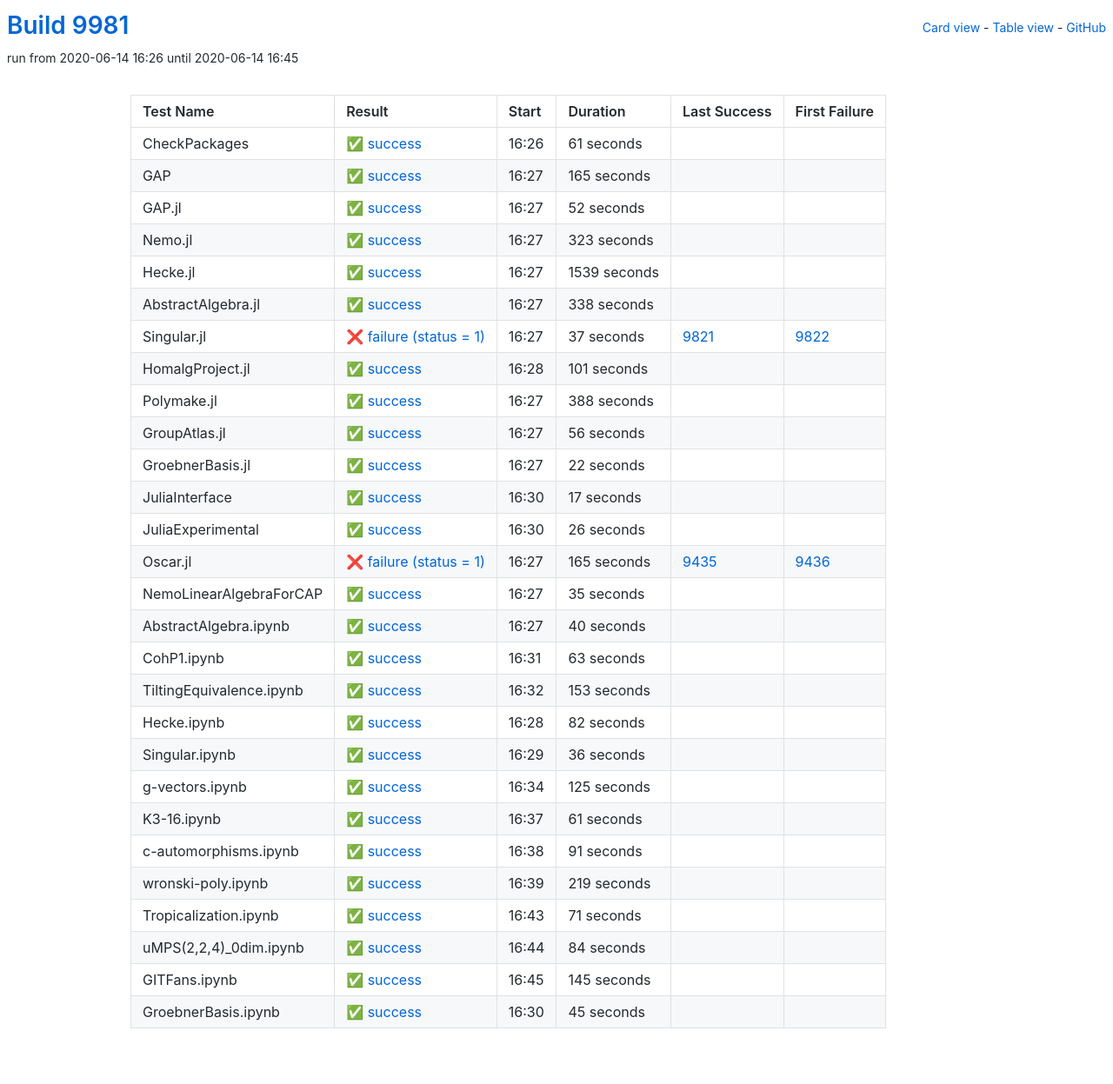
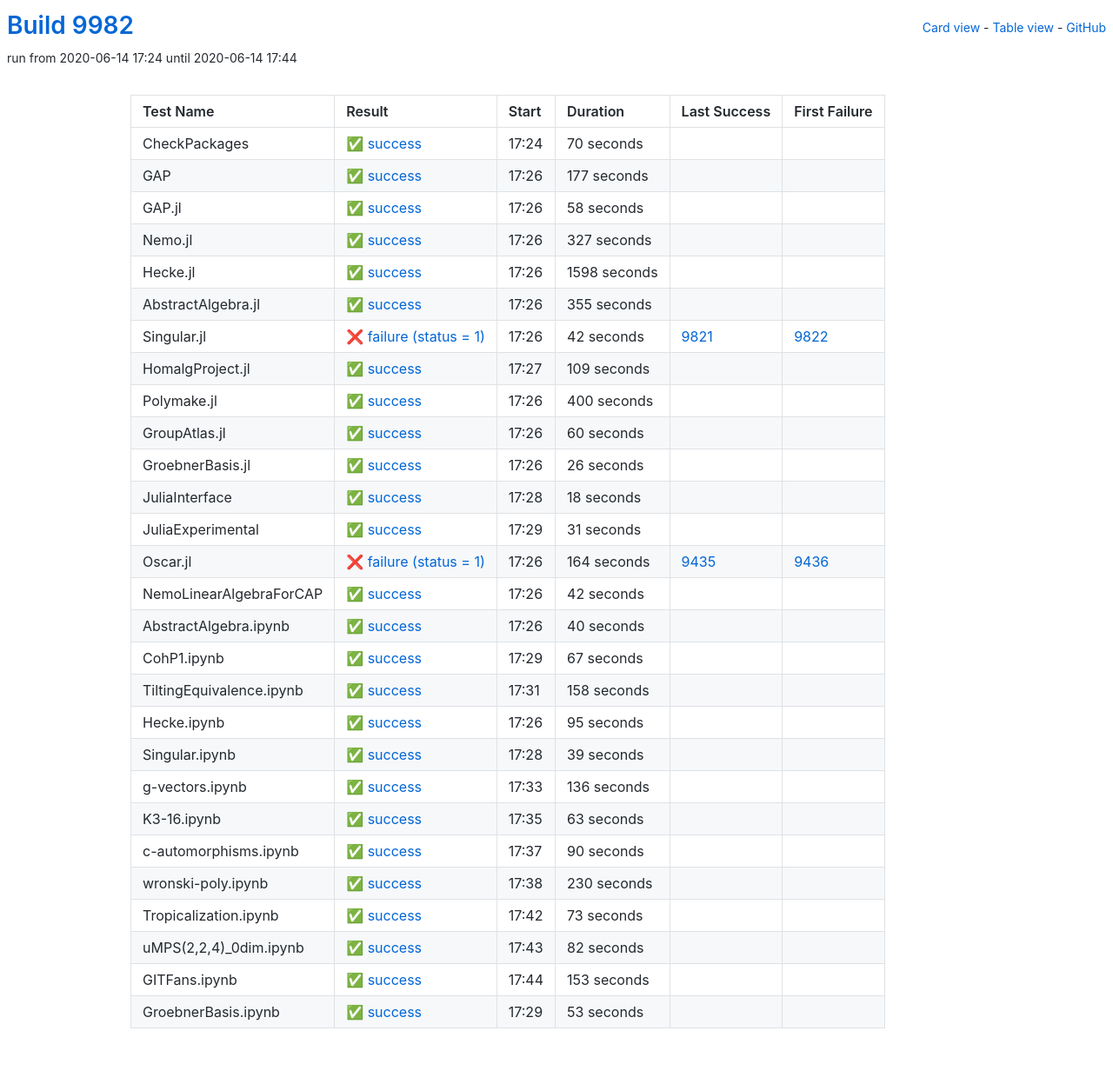
Before and after one commit to oscar-system/oscar-ci-status, a Jekyll site: the page built from table.html, in a window 1280 px wide. Shown: the whole page at 87% size. Built offline with Jekyll 4.4.1, drawn with Linux system fonts in a browser that asks for light colours.

Commit message:
Build #9982

```diff
--- a/_data/ci.yml
+++ b/_data/ci.yml
@@ -1,6 +1,6 @@
 ---
-build: 9981
-build_url: https://oscarci.mathematik.uni-kl.de/job/oscar/9981/
+build: 9982
+build_url: https://oscarci.mathematik.uni-kl.de/job/oscar/9982/
 job: oscar
 organization: oscar-system
 repo: oscar-ci-status
@@ -8,152 +8,128 @@
 tests:
 - name: CheckPackages
   id: checkpackages
-  log: https://oscarci.mathematik.uni-kl.de/job/oscar/9981/artifact/logs/build-9981/CheckPackages.log
-  start: 2020-06-14 16:26
+  log: https://oscarci.mathematik.uni-kl.de/job/oscar/9982/artifact/logs/build-9982/CheckPackages.log
+  start: 2020-06-14 17:24
   success: true
   exitcode: 0
   status: success
-  duration: 61
+  duration: 70
   last_success: false
   last_success_url:
   first_failure: false
   first_failure_url:
 - name: GAP
   id: gap
-  log: https://oscarci.mathematik.uni-kl.de/job/oscar/9981/artifact/logs/build-9981/GAP.log
-  start: 2020-06-14 16:27
+  log: https://oscarci.mathematik.uni-kl.de/job/oscar/9982/artifact/logs/build-9982/GAP.log
+  start: 2020-06-14 17:26
   success: true
   exitcode: 0
   status: success
-  duration: 165
+  duration: 177
   last_success: false
   last_success_url:
   first_failure: false
   first_failure_url:
 - name: GAP.jl
   id: gap-jl
-  log: https://oscarci.mathematik.uni-kl.de/job/oscar/9981/artifact/logs/build-9981/GAP.jl.log
-  start: 2020-06-14 16:27
+  log: https://oscarci.mathematik.uni-kl.de/job/oscar/9982/artifact/logs/build-9982/GAP.jl.log
+  start: 2020-06-14 17:26
   success: true
   exitcode: 0
   status: success
-  duration: 52
+  duration: 58
   last_success: false
   last_success_url:
   first_failure: false
   first_failure_url:
 - name: Nemo.jl
   id: nemo-jl
-  log: https://oscarci.mathematik.uni-kl.de/job/oscar/9981/artifact/logs/build-9981/Nemo.jl.log
-  start: 2020-06-14 16:27
+  log: https://oscarci.mathematik.uni-kl.de/job/oscar/9982/artifact/logs/build-9982/Nemo.jl.log
+  start: 2020-06-14 17:26
   success: true
   exitcode: 0
   status: success
-  duration: 323
+  duration: 327
   last_success: false
   last_success_url:
   first_failure: false
   first_failure_url:
 - name: Hecke.jl
   id: hecke-jl
-  log: https://oscarci.mathematik.uni-kl.de/job/oscar/9981/artifact/logs/build-9981/Hecke.jl.log
-  start: 2020-06-14 16:27
+  log: https://oscarci.mathematik.uni-kl.de/job/oscar/9982/artifact/logs/build-9982/Hecke.jl.log
+  start: 2020-06-14 17:26
   success: true
   exitcode: 0
   status: success
-  duration: 1539
+  duration: 1598
   last_success: false
   last_success_url:
   first_failure: false
   first_failure_url:
 - name: AbstractAlgebra.jl
   id: abstractalgebra-jl
-  log: https://oscarci.mathematik.uni-kl.de/job/oscar/9981/artifact/logs/build-9981/AbstractAlgebra.jl.log
-  start: 2020-06-14 16:27
+  log: https://oscarci.mathematik.uni-kl.de/job/oscar/9982/artifact/logs/build-9982/AbstractAlgebra.jl.log
+  start: 2020-06-14 17:26
   success: true
   exitcode: 0
   status: success
-  duration: 338
+  duration: 355
   last_success: false
   last_success_url:
   first_failure: false
   first_failure_url:
 - name: Singular.jl
   id: singular-jl
-  log: https://oscarci.mathematik.uni-kl.de/job/oscar/9981/artifact/logs/build-9981/Singular.jl.log
-  start: 2020-06-14 16:27
+  log: https://oscarci.mathematik.uni-kl.de/job/oscar/9982/artifact/logs/build-9982/Singular.jl.log
+  start: 2020-06-14 17:26
   success: false
   exitcode: 1
   status: failure
-  duration: 37
+  duration: 42
   last_success: 9821
   last_success_url: https://oscarci.mathematik.uni-kl.de/job/oscar/9821/
   first_failure: 9822
   first_failure_url: https://oscarci.mathematik.uni-kl.de/job/oscar/9822/
 - name: HomalgProject.jl
   id: homalgproject-jl
-  log: https://oscarci.mathematik.uni-kl.de/job/oscar/9981/artifact/logs/build-9981/HomalgProject.jl.log
-  start: 2020-06-14 16:28
+  log: https://oscarci.mathematik.uni-kl.de/job/oscar/9982/artifact/logs/build-9982/HomalgProject.jl.log
+  start: 2020-06-14 17:27
   success: true
   exitcode: 0
   status: success
-  duration: 101
+  duration: 109
   last_success: false
   last_success_url:
   first_failure: false
   first_failure_url:
 - name: Polymake.jl
   id: polymake-jl
-  log: https://oscarci.mathematik.uni-kl.de/job/oscar/9981/artifact/logs/build-9981/Polymake.jl.log
-  start: 2020-06-14 16:27
+  log: https://oscarci.mathematik.uni-kl.de/job/oscar/9982/artifact/logs/build-9982/Polymake.jl.log
+  start: 2020-06-14 17:26
   success: true
   exitcode: 0
   status: success
-  duration: 388
+  duration: 400
   last_success: false
   last_success_url:
   first_failure: false
   first_failure_url:
 - name: GroupAtlas.jl
   id: groupatlas-jl
-  log: https://oscarci.mathematik.uni-kl.de/job/oscar/9981/artifact/logs/build-9981/GroupAtlas.jl.log
-  start: 2020-06-14 16:27
+  log: https://oscarci.mathematik.uni-kl.de/job/oscar/9982/artifact/logs/build-9982/GroupAtlas.jl.log
+  start: 2020-06-14 17:26
   success: true
   exitcode: 0
   status: success
-  duration: 56
+  duration: 60
   last_success: false
   last_success_url:
   first_failure: false
   first_failure_url:
 - name: GroebnerBasis.jl
   id: groebnerbasis-jl
-  log: https://oscarci.mathematik.uni-kl.de/job/oscar/9981/artifact/logs/build-9981/GroebnerBasis.jl.log
-  start: 2020-06-14 16:27
-  success: true
-  exitcode: 0
-  status: success
-  duration: 22
-  last_success: false
-  last_success_url:
-  first_failure: false
-  first_failure_url:
-- name: JuliaInterface
-  id: juliainterface
-  log: https://oscarci.mathematik.uni-kl.de/job/oscar/9981/artifact/logs/build-9981/JuliaInterface.log
-  start: 2020-06-14 16:30
-  success: true
-  exitcode: 0
-  status: success
-  duration: 17
-  last_success: false
-  last_success_url:
-  first_failure: false
-  first_failure_url:
-- name: JuliaExperimental
-  id: juliaexperimental
-  log: https://oscarci.mathematik.uni-kl.de/job/oscar/9981/artifact/logs/build-9981/JuliaExperimental.log
-  start: 2020-06-14 16:30
+  log: https://oscarci.mathematik.uni-kl.de/job/oscar/9982/artifact/logs/build-9982/GroebnerBasis.jl.log
+  start: 2020-06-14 17:26
   success: true
   exitcode: 0
   status: success
@@ -162,34 +138,58 @@
   last_success_url:
   first_failure: false
   first_failure_url:
+- name: JuliaInterface
+  id: juliainterface
+  log: https://oscarci.mathematik.uni-kl.de/job/oscar/9982/artifact/logs/build-9982/JuliaInterface.log
+  start: 2020-06-14 17:28
+  success: true
+  exitcode: 0
+  status: success
+  duration: 18
+  last_success: false
+  last_success_url:
+  first_failure: false
+  first_failure_url:
+- name: JuliaExperimental
+  id: juliaexperimental
+  log: https://oscarci.mathematik.uni-kl.de/job/oscar/9982/artifact/logs/build-9982/JuliaExperimental.log
+  start: 2020-06-14 17:29
+  success: true
+  exitcode: 0
+  status: success
+  duration: 31
+  last_success: false
+  last_success_url:
+  first_failure: false
+  first_failure_url:
 - name: Oscar.jl
   id: oscar-jl
-  log: https://oscarci.mathematik.uni-kl.de/job/oscar/9981/artifact/logs/build-9981/Oscar.jl.log
-  start: 2020-06-14 16:27
+  log: https://oscarci.mathematik.uni-kl.de/job/oscar/9982/artifact/logs/build-9982/Oscar.jl.log
+  start: 2020-06-14 17:26
   success: false
   exitcode: 1
   status: failure
-  duration: 165
+  duration: 164
   last_success: 9435
   last_success_url: https://oscarci.mathematik.uni-kl.de/job/oscar/9435/
   first_failure: 9436
   first_failure_url: https://oscarci.mathematik.uni-kl.de/job/oscar/9436/
 - name: NemoLinearAlgebraForCAP
   id: nemolinearalgebraforcap
-  log: https://oscarci.mathematik.uni-kl.de/job/oscar/9981/artifact/logs/build-9981/NemoLinearAlgebraForCAP.log
-  start: 2020-06-14 16:27
+  log: https://oscarci.mathematik.uni-kl.de/job/oscar/9982/artifact/logs/build-9982/NemoLinearAlgebraForCAP.log
+  start: 2020-06-14 17:26
   success: true
   exitcode: 0
   status: success
-  duration: 35
+  duration: 42
   last_success: false
   last_success_url:
   first_failure: false
   first_failure_url:
 - name: AbstractAlgebra.ipynb
   id: abstractalgebra-ipynb
-  log: https://oscarci.mathematik.uni-kl.de/job/oscar/9981/artifact/logs/build-9981/AbstractAlgebra.ipynb.log
-  start: 2020-06-14 16:27
+  log: https://oscarci.mathematik.uni-kl.de/job/oscar/9982/artifact/logs/build-9982/AbstractAlgebra.ipynb.log
+  start: 2020-06-14 17:26
   success: true
   exitcode: 0
   status: success
@@ -200,8 +200,68 @@
   first_failure_url:
 - name: CohP1.ipynb
   id: cohp1-ipynb
-  log: https://oscarci.mathematik.uni-kl.de/job/oscar/9981/artifact/logs/build-9981/CohP1.ipynb.log
-  start: 2020-06-14 16:31
+  log: https://oscarci.mathematik.uni-kl.de/job/oscar/9982/artifact/logs/build-9982/CohP1.ipynb.log
+  start: 2020-06-14 17:29
+  success: true
+  exitcode: 0
+  status: success
+  duration: 67
+  last_success: false
+  last_success_url:
+  first_failure: false
+  first_failure_url:
+- name: TiltingEquivalence.ipynb
+  id: tiltingequivalence-ipynb
+  log: https://oscarci.mathematik.uni-kl.de/job/oscar/9982/artifact/logs/build-9982/TiltingEquivalence.ipynb.log
+  start: 2020-06-14 17:31
+  success: true
+  exitcode: 0
+  status: success
+  duration: 158
+  last_success: false
+  last_success_url:
+  first_failure: false
+  first_failure_url:
+- name: Hecke.ipynb
+  id: hecke-ipynb
+  log: https://oscarci.mathematik.uni-kl.de/job/oscar/9982/artifact/logs/build-9982/Hecke.ipynb.log
+  start: 2020-06-14 17:26
+  success: true
+  exitcode: 0
+  status: success
+  duration: 95
+  last_success: false
+  last_success_url:
+  first_failure: false
+  first_failure_url:
+- name: Singular.ipynb
+  id: singular-ipynb
+  log: https://oscarci.mathematik.uni-kl.de/job/oscar/9982/artifact/logs/build-9982/Singular.ipynb.log
+  start: 2020-06-14 17:28
+  success: true
+  exitcode: 0
+  status: success
+  duration: 39
+  last_success: false
+  last_success_url:
+  first_failure: false
+  first_failure_url:
+- name: g-vectors.ipynb
+  id: g-vectors-ipynb
+  log: https://oscarci.mathematik.uni-kl.de/job/oscar/9982/artifact/logs/build-9982/g-vectors.ipynb.log
+  start: 2020-06-14 17:33
+  success: true
+  exitcode: 0
+  status: success
+  duration: 136
+  last_success: false
+  last_success_url:
+  first_failure: false
+  first_failure_url:
+- name: K3-16.ipynb
+  id: k3-16-ipynb
+  log: https://oscarci.mathematik.uni-kl.de/job/oscar/9982/artifact/logs/build-9982/K3-16.ipynb.log
+  start: 2020-06-14 17:35
   success: true
   exitcode: 0
   status: success
@@ -210,10 +270,58 @@
   last_success_url:
   first_failure: false
   first_failure_url:
-- name: TiltingEquivalence.ipynb
-  id: tiltingequivalence-ipynb
-  log: https://oscarci.mathematik.uni-kl.de/job/oscar/9981/artifact/logs/build-9981/TiltingEquivalence.ipynb.log
-  start: 2020-06-14 16:32
+- name: c-automorphisms.ipynb
+  id: c-automorphisms-ipynb
+  log: https://oscarci.mathematik.uni-kl.de/job/oscar/9982/artifact/logs/build-9982/c-automorphisms.ipynb.log
+  start: 2020-06-14 17:37
+  success: true
+  exitcode: 0
+  status: success
+  duration: 90
+  last_success: false
+  last_success_url:
+  first_failure: false
+  first_failure_url:
+- name: wronski-poly.ipynb
+  id: wronski-poly-ipynb
+  log: https://oscarci.mathematik.uni-kl.de/job/oscar/9982/artifact/logs/build-9982/wronski-poly.ipynb.log
+  start: 2020-06-14 17:38
+  success: true
+  exitcode: 0
+  status: success
+  duration: 230
+  last_success: false
+  last_success_url:
+  first_failure: false
+  first_failure_url:
+- name: Tropicalization.ipynb
+  id: tropicalization-ipynb
+  log: https://oscarci.mathematik.uni-kl.de/job/oscar/9982/artifact/logs/build-9982/Tropicalization.ipynb.log
+  start: 2020-06-14 17:42
+  success: true
+  exitcode: 0
+  status: success
+  duration: 73
+  last_success: false
+  last_success_url:
+  first_failure: false
+  first_failure_url:
+- name: uMPS(2,2,4)_0dim.ipynb
+  id: umps-2-2-4-0dim-ipynb
+  log: https://oscarci.mathematik.uni-kl.de/job/oscar/9982/artifact/logs/build-9982/uMPS-2-2-4-_0dim.ipynb.log
+  start: 2020-06-14 17:43
+  success: true
+  exitcode: 0
+  status: success
+  duration: 82
+  last_success: false
+  last_success_url:
+  first_failure: false
+  first_failure_url:
+- name: GITFans.ipynb
+  id: gitfans-ipynb
+  log: https://oscarci.mathematik.uni-kl.de/job/oscar/9982/artifact/logs/build-9982/GITFans.ipynb.log
+  start: 2020-06-14 17:44
   success: true
   exitcode: 0
   status: success
@@ -222,123 +330,15 @@
   last_success_url:
   first_failure: false
   first_failure_url:
-- name: Hecke.ipynb
-  id: hecke-ipynb
-  log: https://oscarci.mathematik.uni-kl.de/job/oscar/9981/artifact/logs/build-9981/Hecke.ipynb.log
-  start: 2020-06-14 16:28
+- name: GroebnerBasis.ipynb
+  id: groebnerbasis-ipynb
+  log: https://oscarci.mathematik.uni-kl.de/job/oscar/9982/artifact/logs/build-9982/GroebnerBasis.ipynb.log
+  start: 2020-06-14 17:29
   success: true
   exitcode: 0
   status: success
-  duration: 82
+  duration: 53
   last_success: false
   last_success_url:
   first_failure: false
   first_failure_url:
-- name: Singular.ipynb
-  id: singular-ipynb
-  log: https://oscarci.mathematik.uni-kl.de/job/oscar/9981/artifact/logs/build-9981/Singular.ipynb.log
-  start: 2020-06-14 16:29
-  success: true
-  exitcode: 0
-  status: success
-  duration: 36
-  last_success: false
-  last_success_url:
-  first_failure: false
-  first_failure_url:
-- name: g-vectors.ipynb
-  id: g-vectors-ipynb
-  log: https://oscarci.mathematik.uni-kl.de/job/oscar/9981/artifact/logs/build-9981/g-vectors.ipynb.log
-  start: 2020-06-14 16:34
-  success: true
-  exitcode: 0
-  status: success
-  duration: 125
-  last_success: false
-  last_success_url:
-  first_failure: false
-  first_failure_url:
-- name: K3-16.ipynb
-  id: k3-16-ipynb
-  log: https://oscarci.mathematik.uni-kl.de/job/oscar/9981/artifact/logs/build-9981/K3-16.ipynb.log
-  start: 2020-06-14 16:37
-  success: true
-  exitcode: 0
-  status: success
-  duration: 61
-  last_success: false
-  last_success_url:
-  first_failure: false
-  first_failure_url:
-- name: c-automorphisms.ipynb
-  id: c-automorphisms-ipynb
-  log: https://oscarci.mathematik.uni-kl.de/job/oscar/9981/artifact/logs/build-9981/c-automorphisms.ipynb.log
-  start: 2020-06-14 16:38
-  success: true
-  exitcode: 0
-  status: success
-  duration: 91
-  last_success: false
-  last_success_url:
-  first_failure: false
-  first_failure_url:
-- name: wronski-poly.ipynb
-  id: wronski-poly-ipynb
-  log: https://oscarci.mathematik.uni-kl.de/job/oscar/9981/artifact/logs/build-9981/wronski-poly.ipynb.log
-  start: 2020-06-14 16:39
-  success: true
-  exitcode: 0
-  status: success
-  duration: 219
-  last_success: false
-  last_success_url:
-  first_failure: false
-  first_failure_url:
-- name: Tropicalization.ipynb
-  id: tropicalization-ipynb
-  log: https://oscarci.mathematik.uni-kl.de/job/oscar/9981/artifact/logs/build-9981/Tropicalization.ipynb.log
-  start: 2020-06-14 16:43
-  success: true
-  exitcode: 0
-  status: success
-  duration: 71
-  last_success: false
-  last_success_url:
-  first_failure: false
-  first_failure_url:
-- name: uMPS(2,2,4)_0dim.ipynb
-  id: umps-2-2-4-0dim-ipynb
-  log: https://oscarci.mathematik.uni-kl.de/job/oscar/9981/artifact/logs/build-9981/uMPS-2-2-4-_0dim.ipynb.log
-  start: 2020-06-14 16:44
-  success: true
-  exitcode: 0
-  status: success
-  duration: 84
-  last_success: false
-  last_success_url:
-  first_failure: false
-  first_failure_url:
-- name: GITFans.ipynb
-  id: gitfans-ipynb
-  log: https://oscarci.mathematik.uni-kl.de/job/oscar/9981/artifact/logs/build-9981/GITFans.ipynb.log
-  start: 2020-06-14 16:45
-  success: true
-  exitcode: 0
-  status: success
-  duration: 145
-  last_success: false
-  last_success_url:
-  first_failure: false
-  first_failure_url:
-- name: GroebnerBasis.ipynb
-  id: groebnerbasis-ipynb
-  log: https://oscarci.mathematik.uni-kl.de/job/oscar/9981/artifact/logs/build-9981/GroebnerBasis.ipynb.log
-  start: 2020-06-14 16:30
-  success: true
-  exitcode: 0
-  status: success
-  duration: 45
-  last_success: false
-  last_success_url:
-  first_failure: false
-  first_failure_url:
```
Also changed, not shown: README.md.
